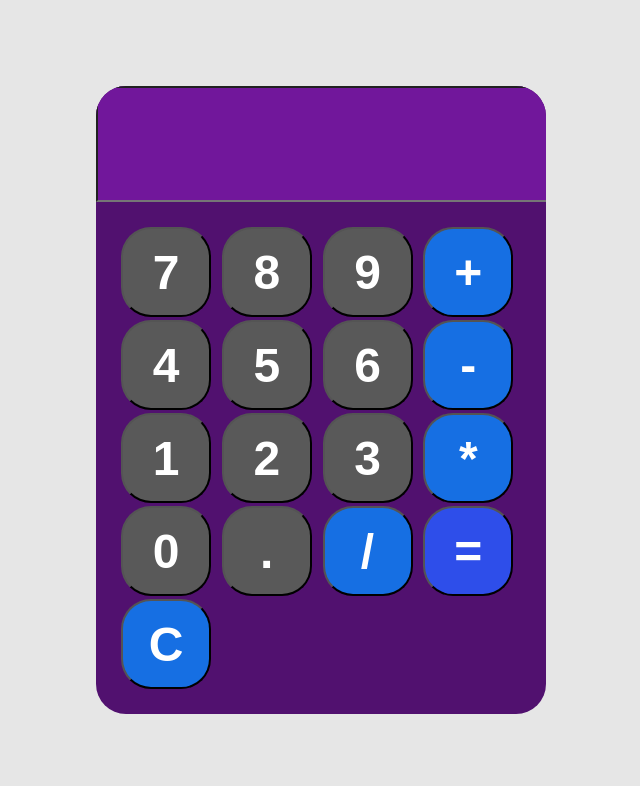
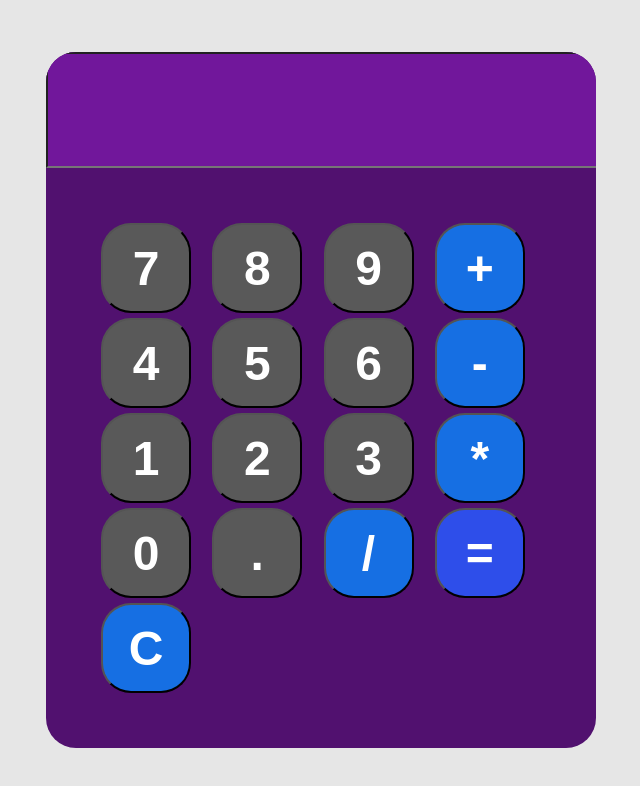
Before and after one commit to TraseRRR98/Calculator, a plain HTML site: page index.html in a window 1280 px wide. Shown: the whole page, without its empty margins (319-959 px from the left). Drawn offline with Linux system fonts and the light colour scheme.

Commit message:
Update styles.css

```diff
--- a/styles.css
+++ b/styles.css
@@ -11,7 +11,7 @@ body {
     font-family: 'Gill Sans', sans-serif;
     background-color: hsl(281, 74%, 25%);
     border-radius: 30px;
-    max-width: 450px;
+    max-width: 550px;
     overflow: hidden;
 }
 
@@ -27,8 +27,8 @@ body {
 #keys {
     display: grid;
     grid-template-columns: repeat(4, 1fr);
-    gap: 3px;
-    padding: 25px;
+    gap: 5px;
+    padding: 55px;
 }
 
 
```
